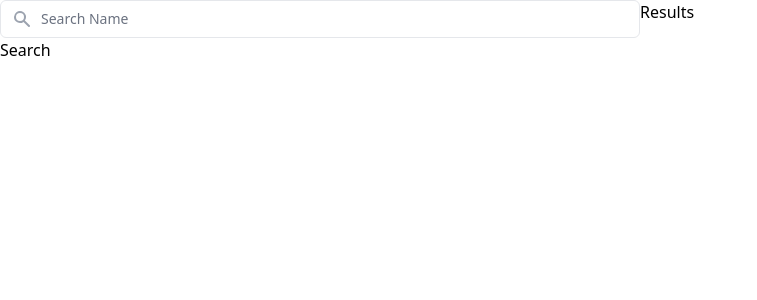
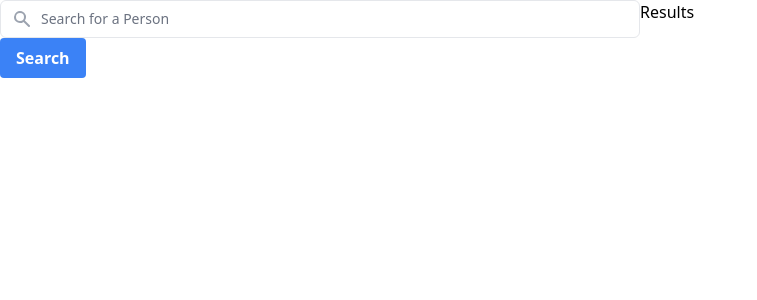
Before and after one commit to zenkimoto/people-search, a React (Create React App) app: page / in a window 1280 px wide. Shown: the top 300 px of the page, without its empty margins (0-757 px from the left). Built offline with nearby package versions, Linux system fonts and the light colour scheme.

Commit message:
Fixed errors

```diff
--- a/src/App.js
+++ b/src/App.js
@@ -3,7 +3,7 @@ import Search from './components/search/search';
 
 function App() {
   return (
-    <div class="grid grid-cols-2">
+    <div className="grid grid-cols-2">
       <Search />
       <Results />
     </div>
--- a/src/components/search/search.js
+++ b/src/components/search/search.js
@@ -11,16 +11,16 @@ const Search = () => {
         })}
       >
         <Form>
-          <div class="relative">
+          <div className="relative">
             <svg
               width="20"
               height="20"
               fill="currentColor"
-              class="absolute left-3 top-1/2 transform -translate-y-1/2 text-gray-400"
+              className="absolute left-3 top-1/2 transform -translate-y-1/2 text-gray-400"
             >
               <path
-                fill-rule="evenodd"
-                clip-rule="evenodd"
+                fillRule="evenodd"
+                clipRule="evenodd"
                 d="M8 4a4 4 0 100 8 4 4 0 000-8zM2 8a6 6 0 1110.89 3.476l4.817 4.817a1 1 0 01-1.414 1.414l-4.816-4.816A6 6 0 012 8z"
               />
             </svg>
@@ -28,11 +28,16 @@ const Search = () => {
               className="focus:border-light-blue-500 focus:ring-1 focus:ring-light-blue-500 focus:outline-none w-full text-sm text-black placeholder-gray-500 border border-gray-200 rounded-md py-2 pl-10"
               name="name"
               type="text"
-              placeholder="Search Name"
+              placeholder="Search for a Person"
             />
           </div>
           <ErrorMessage name="name" />
-          <button type="submit">Search</button>
+          <button
+            type="submit"
+            className="bg-blue-500 hover:bg-blue-700 text-white font-bold py-2 px-4 rounded"
+          >
+            Search
+          </button>
         </Form>
       </Formik>
     </div>
```
Also changed, not shown: 1 other file (tests, documents, lock files or other folders).
